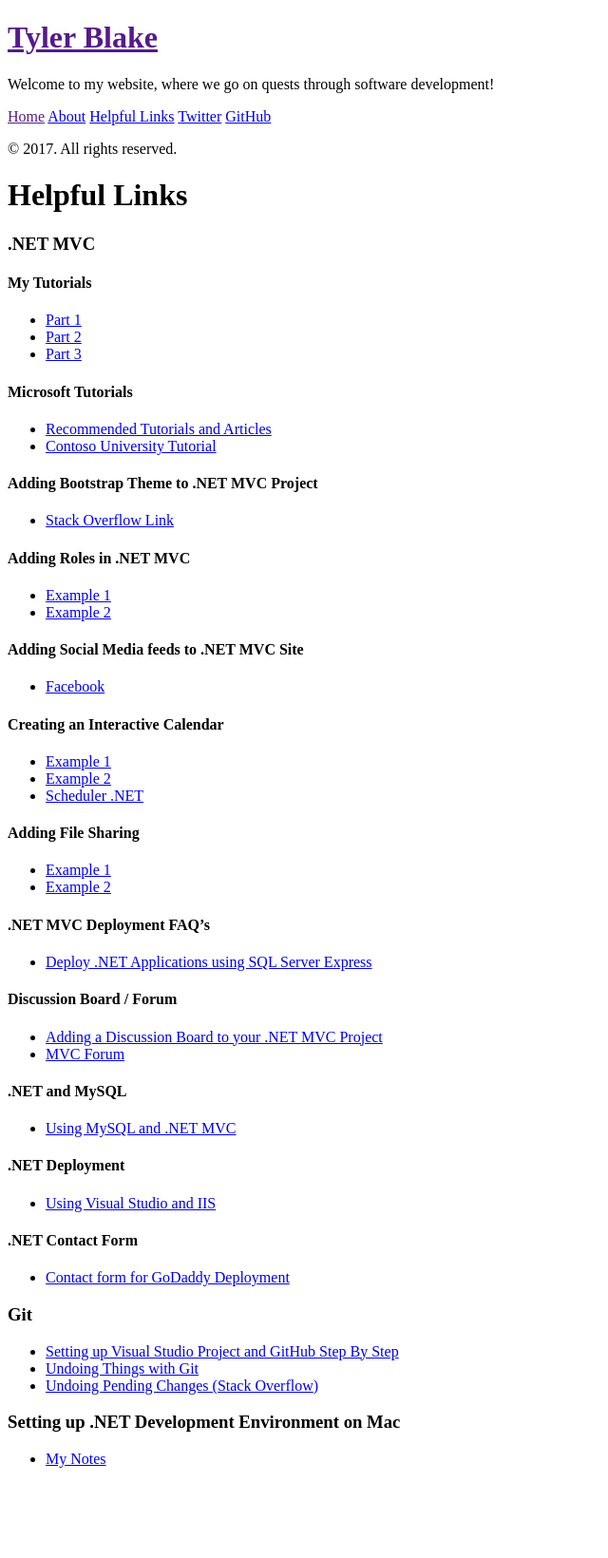
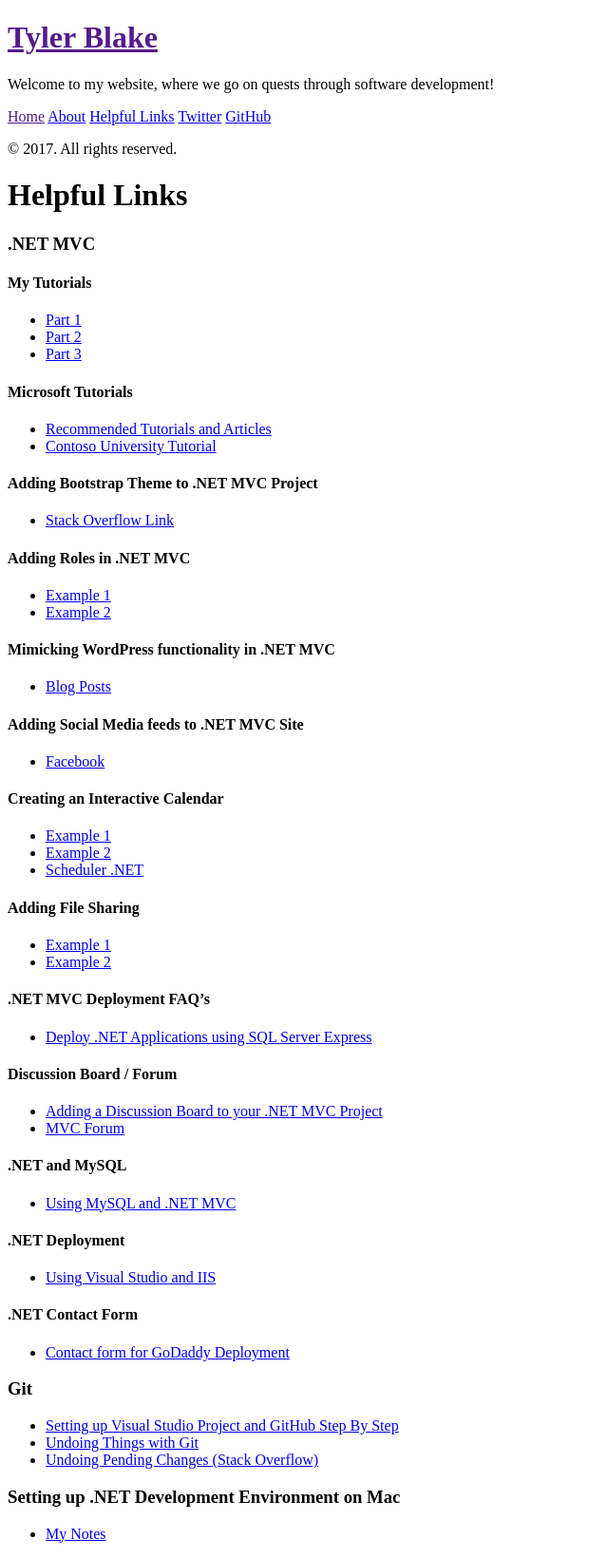
Before and after one commit to tylerablake/website, a Jekyll site: the page built from helpfulLinks.md, in a window 1280 px wide. Shown: the whole page at 95% size, without its empty margins (0-640 px from the left). Built offline with Jekyll 4.4.1, drawn with Linux system fonts in a browser that asks for light colours; before the commit the page ends 1561 px from its top, so only the background shows below that.

Commit message:
added section under helpful links for mimicking WordPress functionality in .NET

```diff
--- a/helpfulLinks.md
+++ b/helpfulLinks.md
@@ -20,6 +20,9 @@ title: Helpful Links
 #### Adding Roles in .NET MVC
 * <a href="http://www.dotnetfunda.com/articles/show/2898/working-with-roles-in-aspnet-identity-for-mvc">Example 1</a>
 * <a href="http://code.msdn.microsoft.com/ASPNET-MVC-5-Security-And-44cbdb97">Example 2</a>
+
+#### Mimicking WordPress functionality in .NET MVC
+* <a href="http://prideparrot.com/blog/archive/2012/12/how_to_create_a_simple_blog_part1">Blog Posts</a>
 
 #### Adding Social Media feeds to .NET MVC Site
 * <a href="https://forums.asp.net/t/1932656.aspx?Get+the+posts+from+a+facebook+public+page+as+a+feed+in+asp+et">Facebook</a>
```
